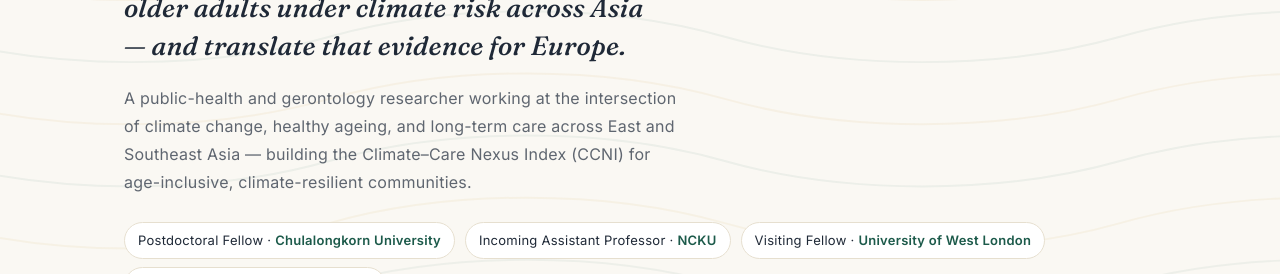
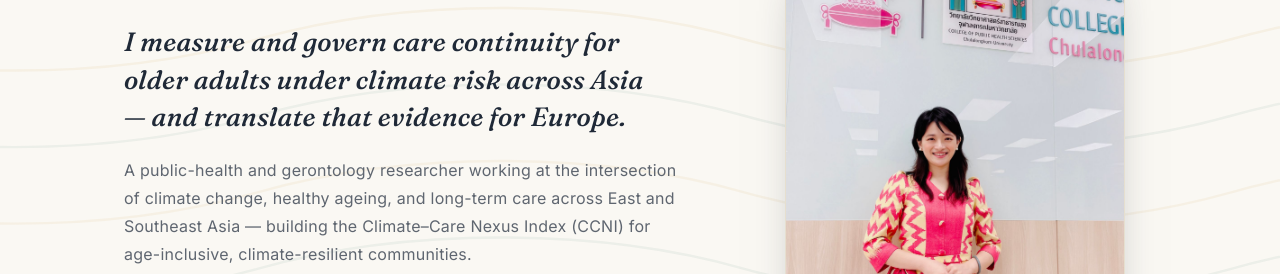
Before and after one commit to everthailand2019-ux/ichunchen-website, a plain HTML site: page index.html in a window 1280 px wide. Shown: the part 368-642 px from the top of the page. Drawn offline with Linux system fonts and the light colour scheme.

Commit message:
Add hero portrait photo (right column desktop, centered avatar mobile)
Co-Authored-By: Claude Opus 4.8 <noreply@anthropic.com>

```diff
--- a/index.html
+++ b/index.html
@@ -48,6 +48,8 @@
     </g>
   </svg>
   <div class="wrap reveal">
+   <div class="hero-grid">
+    <div class="hero-text">
     <p class="eyebrow" data-i18n="hero.eyebrow">The Climate–Care Nexus in Ageing Societies</p>
     <h1 class="name" data-i18n="hero.name">I-Chun Isabelle Chen</h1>
     <div class="zh-name" data-i18n="hero.subname">陳怡君　博士 · PhD</div>
@@ -66,6 +68,11 @@
       <a class="link" href="https://www.researchgate.net/profile/I-Chun-Chen-8" target="_blank" rel="noopener"><svg viewBox="0 0 24 24" fill="currentColor"><path d="M12 2a10 10 0 100 20 10 10 0 000-20zm3.2 6.3c1.5 0 2.5 1 2.5 2.6 0 1.3-.7 2.2-1.8 2.5l2 3.3h-1.7l-1.8-3.1h-1.3v3.1h-1.5V8.3zm-1.4 1.3v2.8h1.2c.8 0 1.3-.5 1.3-1.4s-.5-1.4-1.3-1.4zM8.2 9.1c-1.4 0-2.3 1-2.3 2.6v3.6h1.5v-3.5c0-.7.3-1.1.9-1.1s.9.4.9 1.1v.3h1.5v-.4c0-1.6-.9-2.6-2.4-2.6z"/></svg>ResearchGate</a>
       <a class="link" href="mailto:smartechagingsolutions@gmail.com"><svg viewBox="0 0 24 24" fill="none" stroke="currentColor" stroke-width="1.8"><rect x="3" y="5" width="18" height="14" rx="2.5"/><path d="M4 7l8 6 8-6"/></svg><span data-i18n="link.email">Email</span></a>
     </div>
+    </div>
+    <figure class="hero-photo">
+      <img src="portrait.jpg" alt="I-Chun Isabelle Chen at the College of Public Health Sciences, Chulalongkorn University" width="1500" height="2000" loading="eager">
+    </figure>
+   </div>
   </div>
 </div>
 
--- a/styles.css
+++ b/styles.css
@@ -64,6 +64,15 @@ nav.links a:hover { color: var(--ink); }
 .hero { position: relative; overflow: hidden; border-bottom: 1px solid var(--line); }
 .hero .iso { position: absolute; inset: 0; width: 100%; height: 100%; pointer-events: none; opacity: .5; }
 .hero .wrap { position: relative; padding-top: 64px; padding-bottom: 52px; }
+.hero-grid { display: grid; grid-template-columns: 1fr; gap: 24px; align-items: center; }
+.hero-photo { margin: 0; order: -1; }
+.hero-photo img { display: block; width: 168px; height: 210px; object-fit: cover; object-position: 50% 20%; border-radius: 16px; border: 1px solid var(--line); box-shadow: 0 20px 48px -26px rgba(31,41,55,.55); margin: 0 auto; }
+@media (min-width: 880px) {
+  .hero-grid { grid-template-columns: minmax(0, 1.55fr) minmax(280px, .95fr); gap: 56px; }
+  .hero-text { order: 1; }
+  .hero-photo { order: 2; justify-self: end; width: 100%; }
+  .hero-photo img { width: 100%; max-width: 340px; height: auto; aspect-ratio: 4 / 5; margin: 0; }
+}
 .eyebrow { display: inline-flex; align-items: center; gap: 10px; margin: 0 0 20px; font-size: 12.5px; font-weight: 600; letter-spacing: 0.18em; text-transform: uppercase; color: var(--gold-ink); }
 .eyebrow::before { content: ""; width: 26px; height: 2px; background: var(--gold); display: inline-block; }
 h1.name { font-family: var(--display); font-weight: 600; font-size: clamp(2.7rem, 7vw, 4.3rem); line-height: 1.04; letter-spacing: -0.01em; margin: 0 0 6px; }
```
Also changed, not shown: portrait.jpg (added).
